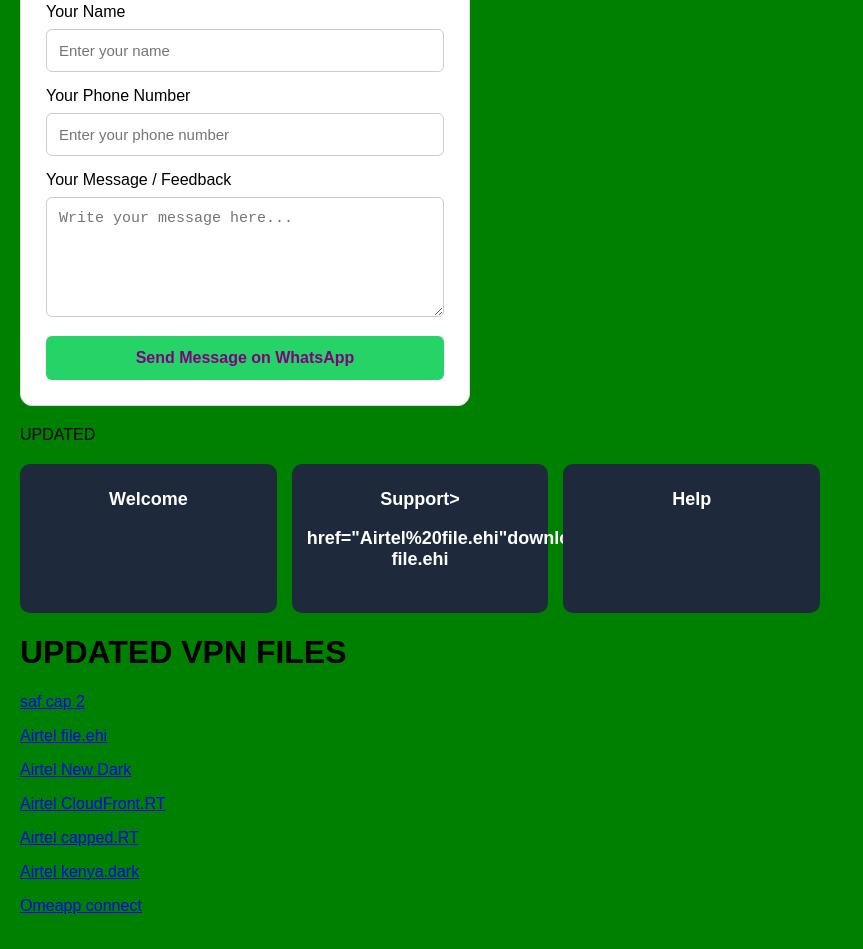
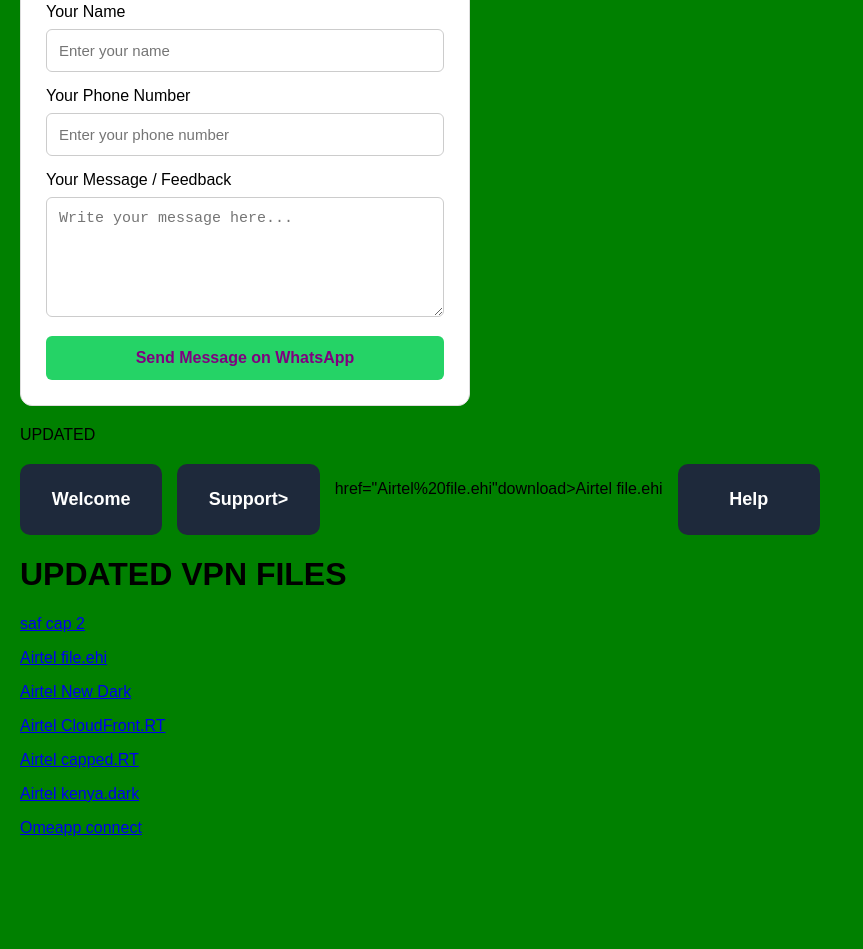
Before and after one commit to kradesh/web, a plain HTML site: page index.html in a window 1280 px wide. Shown: the part 682-1631 px from the top of the page, without its empty margins (0-863 px from the left). After the commit the page ends 1555 px from the top, so only its background shows below. Drawn offline with Linux system fonts and the light colour scheme.

Commit message:
Update index.html

```diff
--- a/index.html
+++ b/index.html
@@ -174,9 +174,9 @@
   </a>
 
   <a href="support.html" class="menu-box">
-    Support> <p> href="Airtel%20file.ehi"download>Airtel file.ehi</p>
+    Support> </a>
+<p> href="Airtel%20file.ehi"download>Airtel file.ehi</p>
   </a>
-
   <a href="help.html" class="menu-box">
     Help
   </a>
```
